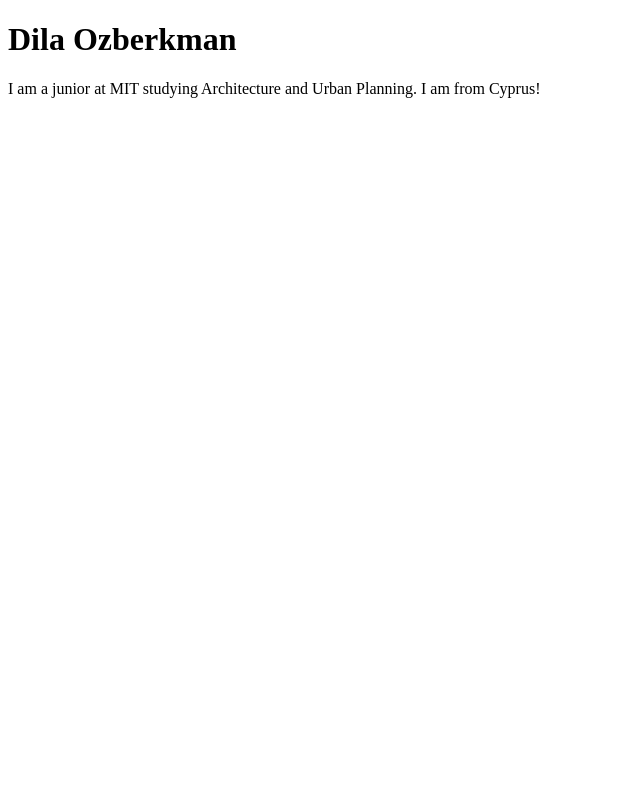
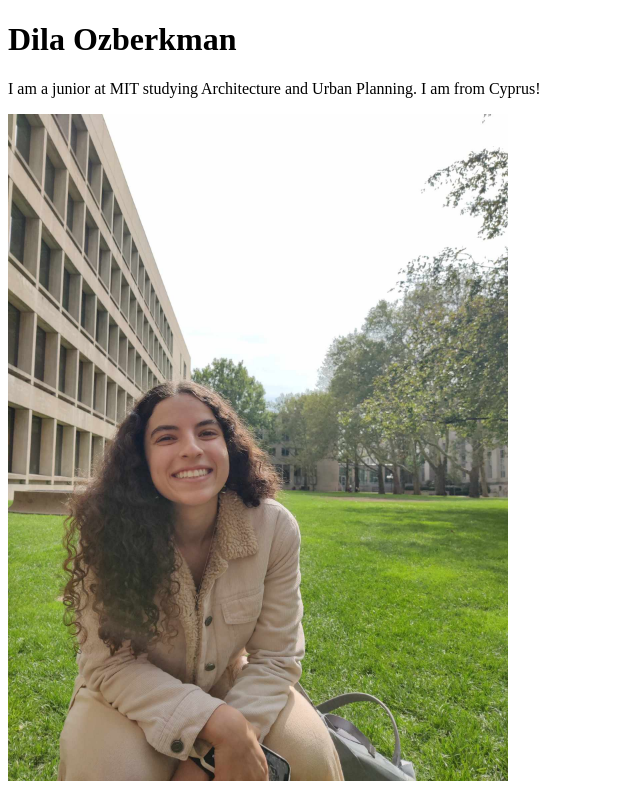
Before and after one commit to dilaozberkman/6.C85_lab1_beta_test_portfolio, a plain HTML site: page index.html in a window 1280 px wide. Shown: the whole page, without its empty margins (0-640 px from the left). Drawn offline with Linux system fonts and the light colour scheme.

Commit message:
Image Added

```diff
--- a/index.html
+++ b/index.html
@@ -11,4 +11,10 @@
         I am a junior at MIT studying Architecture and Urban Planning. I am from Cyprus!
     </p>
 </body>
+<img
+    class="fit-picture"
+    width="500"
+    height="667"
+    src="images/dila_pic.jpg"
+    alt="A picture of Dila outside MIT Building 8 on a sunny day"
 </html>
```
Also changed, not shown: images/dila_pic.jpg (added).
